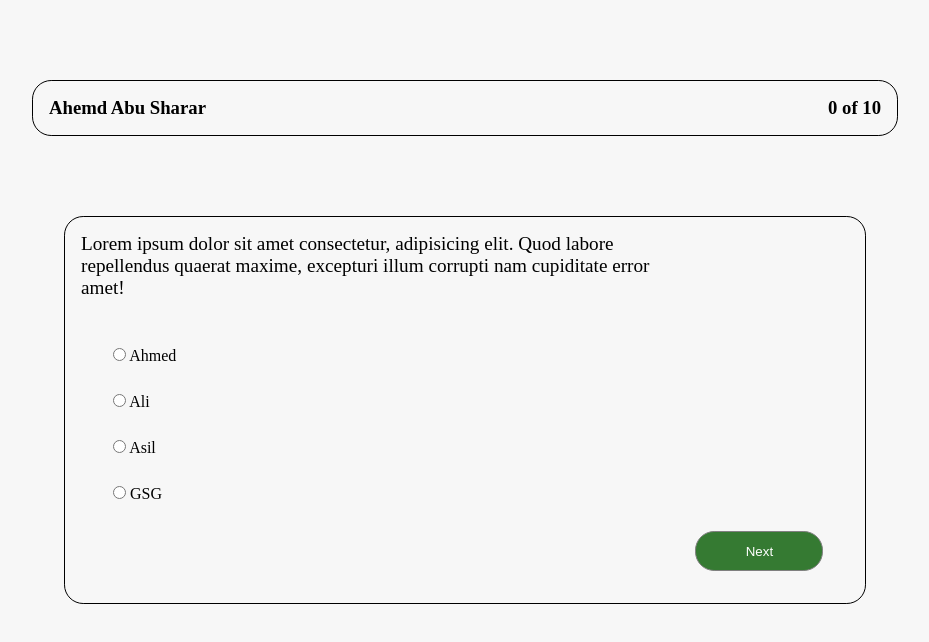
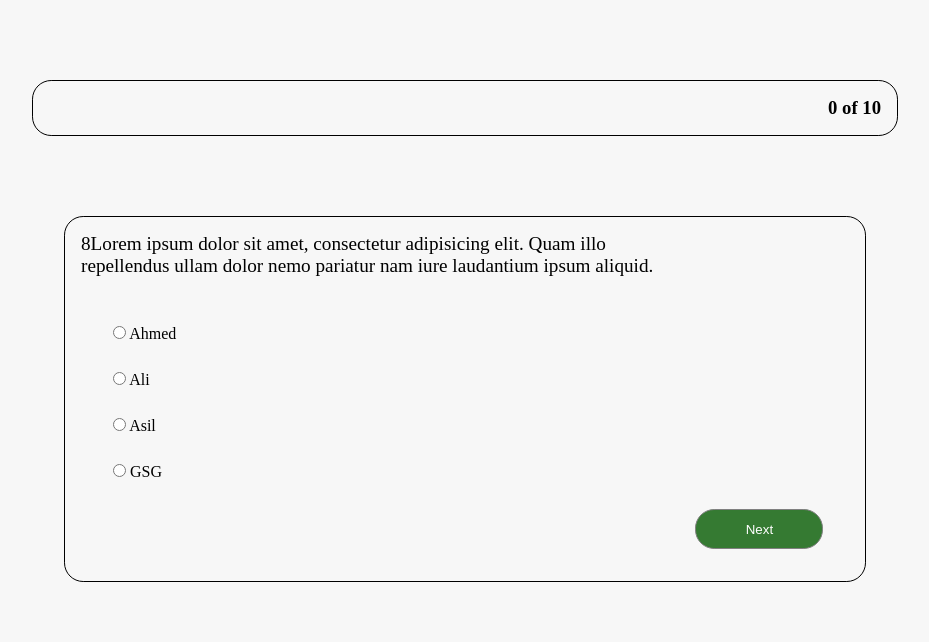
Before and after one commit to CA-G12/QuizApp-Team11, a plain HTML site: page quiz.html in a window 1280 px wide. Shown: the whole page, without its empty margins (175-1104 px from the left). Drawn offline with Linux system fonts and the light colour scheme.

Commit message:
js first commit Relates #9

```diff
--- a/css/quiz.css
+++ b/css/quiz.css
@@ -34,7 +34,7 @@ main input{
     margin-left: 2rem;
     cursor: pointer;
 }
-main input[type="submit"]{
+main input[type="button"]{
     margin-bottom: 1rem;
     width: 8rem;
     height: 2.5rem;
--- a/js/quiz.js
+++ b/js/quiz.js
@@ -0,0 +1,184 @@
+
+
+let Question = {
+    Q: "Lorem ipsum dolor sit amet, consectetur adipisicing elit. Quam illo repellendus ullam dolor nemo pariatur nam iure laudantium ipsum aliquid.",
+    A1: "Ahmed",
+    A2: "GSG",
+    A3: "Asil",
+    A4: "Ali",
+    RA: "A2"
+};
+let All_Q_Arr = [
+    {
+        Q: "1Lorem ipsum dolor sit amet, consectetur adipisicing elit. Quam illo repellendus ullam dolor nemo pariatur nam iure laudantium ipsum aliquid.",
+        A1: "Ahmed",
+        A2: "GSG",
+        A3: "Asil",
+        A4: "Ali",
+        RA: "A2"
+    } ,
+    {
+        Q: "2Lorem ipsum dolor sit amet, consectetur adipisicing elit. Quam illo repellendus ullam dolor nemo pariatur nam iure laudantium ipsum aliquid.",
+        A1: "Ahmed",
+        A2: "GSG",
+        A3: "Asil",
+        A4: "Ali",
+        RA: "A2"
+    },
+    {
+        Q: "3Lorem ipsum dolor sit amet, consectetur adipisicing elit. Quam illo repellendus ullam dolor nemo pariatur nam iure laudantium ipsum aliquid.",
+        A1: "Ahmed",
+        A2: "GSG",
+        A3: "Asil",
+        A4: "Ali",
+        RA: "A2"
+    },
+    {
+        Q: "4Lorem ipsum dolor sit amet, consectetur adipisicing elit. Quam illo repellendus ullam dolor nemo pariatur nam iure laudantium ipsum aliquid.",
+        A1: "Ahmed",
+        A2: "GSG",
+        A3: "Asil",
+        A4: "Ali",
+        RA: "A2"
+    },
+    {
+        Q: "5Lorem ipsum dolor sit amet, consectetur adipisicing elit. Quam illo repellendus ullam dolor nemo pariatur nam iure laudantium ipsum aliquid.",
+        A1: "Ahmed",
+        A2: "GSG",
+        A3: "Asil",
+        A4: "Ali",
+        RA: "A2"
+    },
+    {
+        Q: "6Lorem ipsum dolor sit amet, consectetur adipisicing elit. Quam illo repellendus ullam dolor nemo pariatur nam iure laudantium ipsum aliquid.",
+        A1: "Ahmed",
+        A2: "GSG",
+        A3: "Asil",
+        A4: "Ali",
+        RA: "A2"
+    },
+    {
+        Q: "7Lorem ipsum dolor sit amet, consectetur adipisicing elit. Quam illo repellendus ullam dolor nemo pariatur nam iure laudantium ipsum aliquid.",
+        A1: "Ahmed",
+        A2: "GSG",
+        A3: "Asil",
+        A4: "Ali",
+        RA: "A2"
+    },
+    {
+        Q: "8Lorem ipsum dolor sit amet, consectetur adipisicing elit. Quam illo repellendus ullam dolor nemo pariatur nam iure laudantium ipsum aliquid.",
+        A1: "Ahmed",
+        A2: "GSG",
+        A3: "Asil",
+        A4: "Ali",
+        RA: "A2"
+    },
+    {
+        Q: "9Lorem ipsum dolor sit amet, consectetur adipisicing elit. Quam illo repellendus ullam dolor nemo pariatur nam iure laudantium ipsum aliquid.",
+        A1: "lena",
+        A2: "GSG",
+        A3: "Asil",
+        A4: "Ali",
+        RA: "A2"
+    },
+    {
+        Q: "10Lorem ipsum dolor sit amet, consectetur adipisicing elit. Quam illo repellendus ullam dolor nemo pariatur nam iure laudantium ipsum aliquid.",
+        A1: "lena",
+        A2: "GSG",
+        A3: "Asil",
+        A4: "Ali",
+        RA: "A2"
+    }
+];
+console.log(localStorage.getItem("username"));
+console.log(document.querySelector(".userName h3"));
+document.querySelector(".userName h3").textContent = localStorage.getItem("username");
+console.log(document.querySelector(".userName h3"));
+
+console.log("hi");
+let count = All_Q_Arr.length;
+for(let i = 0 ; i< 5 ; i++){
+   let ran = Math.floor(Math.random()*(count));
+   let Q  = All_Q_Arr[ran].Q;
+   let A1 = All_Q_Arr[ran].A1;
+   let A2 = All_Q_Arr[ran].A2;
+   let A3 = All_Q_Arr[ran].A3;
+   let A4 = All_Q_Arr[ran].A4;
+   let RA = All_Q_Arr[ran].RA;
+
+
+   All_Q_Arr[ran].Q  = All_Q_Arr[count-1].Q;
+   All_Q_Arr[ran].A1 = All_Q_Arr[count-1].A1;
+   All_Q_Arr[ran].A2 = All_Q_Arr[count-1].A2;
+   All_Q_Arr[ran].A3 = All_Q_Arr[count-1].A3;
+   All_Q_Arr[ran].A4 = All_Q_Arr[count-1].A4;
+   All_Q_Arr[ran].RA = All_Q_Arr[count-1].RA;
+
+   All_Q_Arr[count-1].Q = Q;
+   All_Q_Arr[count-1].A1 = A1;
+   All_Q_Arr[count-1].A2 = A2;
+   All_Q_Arr[count-1].A3 = A3;
+   All_Q_Arr[count-1].A4 = A4;
+   All_Q_Arr[count-1].RA = RA;
+   count--;
+
+}
+let content = document.querySelector(".mainDiv");
+console.log(content);
+const q = document.querySelector(".mainDiv p");
+const answers = document.querySelectorAll(".mainDiv input[name=Answer]");
+let Q_count = 0;
+const next = document.querySelector("#submit");
+next.addEventListener('click', () => {
+    // Q_count++;
+    // load(Q_count);
+    console.log(answers);
+    answers.forEach((e)=>{
+        console.log( e.value, e.checked)
+    })
+})
+function load(index){
+
+    q.innerText = All_Q_Arr[index].Q;
+    console.log(answers);
+};
+
+load(0)
+// document.querySelector("h3").textContent = document.querySelector("input").value;
+
+ console.log(history.state)
+
+
+//  const post = document.querySelector('#submit');
+//  post.addEventListener('click', () => {
+//     content.innerHTML =`
+//     <p>${All_Q_Arr[Q_count].Q}</p>
+//     <form action="#">
+//        <input type="radio" name="Answer" id="1Answer" value="${All_Q_Arr[Q_count].A1}">
+//        <label for="1Answer">${All_Q_Arr[Q_count].A1}</label><br>
+//        <input type="radio" name="Answer" id="2Answer" value="${All_Q_Arr[Q_count].A2}">
+//        <label for="2Answer">${All_Q_Arr[Q_count].A2}</label><br>
+//        <input type="radio" name="Answer" id="3Answer" value="${All_Q_Arr[Q_count].A3}">
+//        <label for="3Answer">${All_Q_Arr[Q_count].A3}</label><br>
+//        <input type="radio" name="Answer" id="4Answer" value="${All_Q_Arr[Q_count].A4}">
+//        <label for="1Answer">${All_Q_Arr[Q_count].A4}</label><br>
+//         <input type="submit" value="Next" id="submit">
+//     </form>
+//     `;
+//     Q_count++;
+//     console.log(document.querySelectorAll("[name=Answer]"));
+
+//  })
+
+
+
+
+
+//  let input = document.querySelector("#submit");
+//  input.addEventListener('click', (e) => {
+// // let val =  document.querySelector("input[id=name]").value;
+// // localStorage.setItem("username",val);
+// // if(document.getElementById(`${All_Q_Arr[Q_count].A4}`))
+// // console.log(All_Q_Arr[9]);
+// console.log(document.querySelectorAll("[name=Answer]"));
+// });
--- a/quiz.html
+++ b/quiz.html
@@ -17,10 +17,11 @@
         </div>
     </header>
     <main>
+        <div class="mainDiv">
             <p>Lorem ipsum dolor sit amet consectetur, adipisicing elit.
                 Quod labore repellendus quaerat maxime,
                excepturi illum corrupti nam cupiditate error amet!</p>
-            <form action="#">
+               <form >
                    <input type="radio" name="Answer" id="1Answer" value="Ahmed">
                    <label for="1Answer">Ahmed</label><br>
                    <input type="radio" name="Answer" id="2Answer" value="Ali">
@@ -29,8 +30,9 @@
                    <label for="3Answer">Asil</label><br>
                    <input type="radio" name="Answer" id="4Answer" value="GSG">
                    <label for="1Answer">GSG</label><br>
-                 <input type="submit" value="Next">
+                    <input type="button" value="Next" id="submit">
                </form>
+        </div>
     </main>
     <script src="js/quiz.js"></script>
 </body>
```
Also changed, not shown: index.html (+4 -3 lines), js/main.js (+10 -0 lines). Lines whose indentation alone changed are shown as unchanged.
